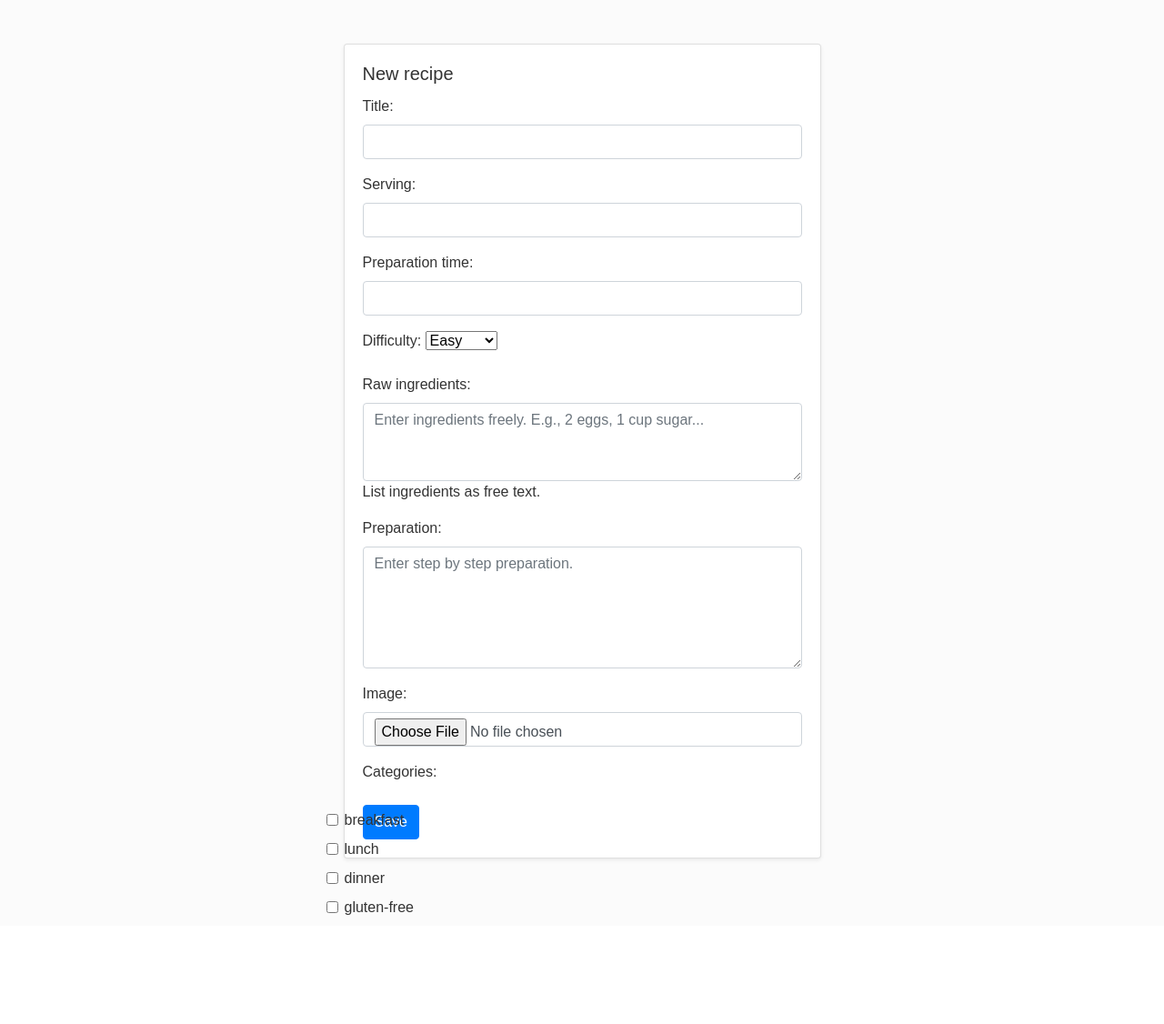
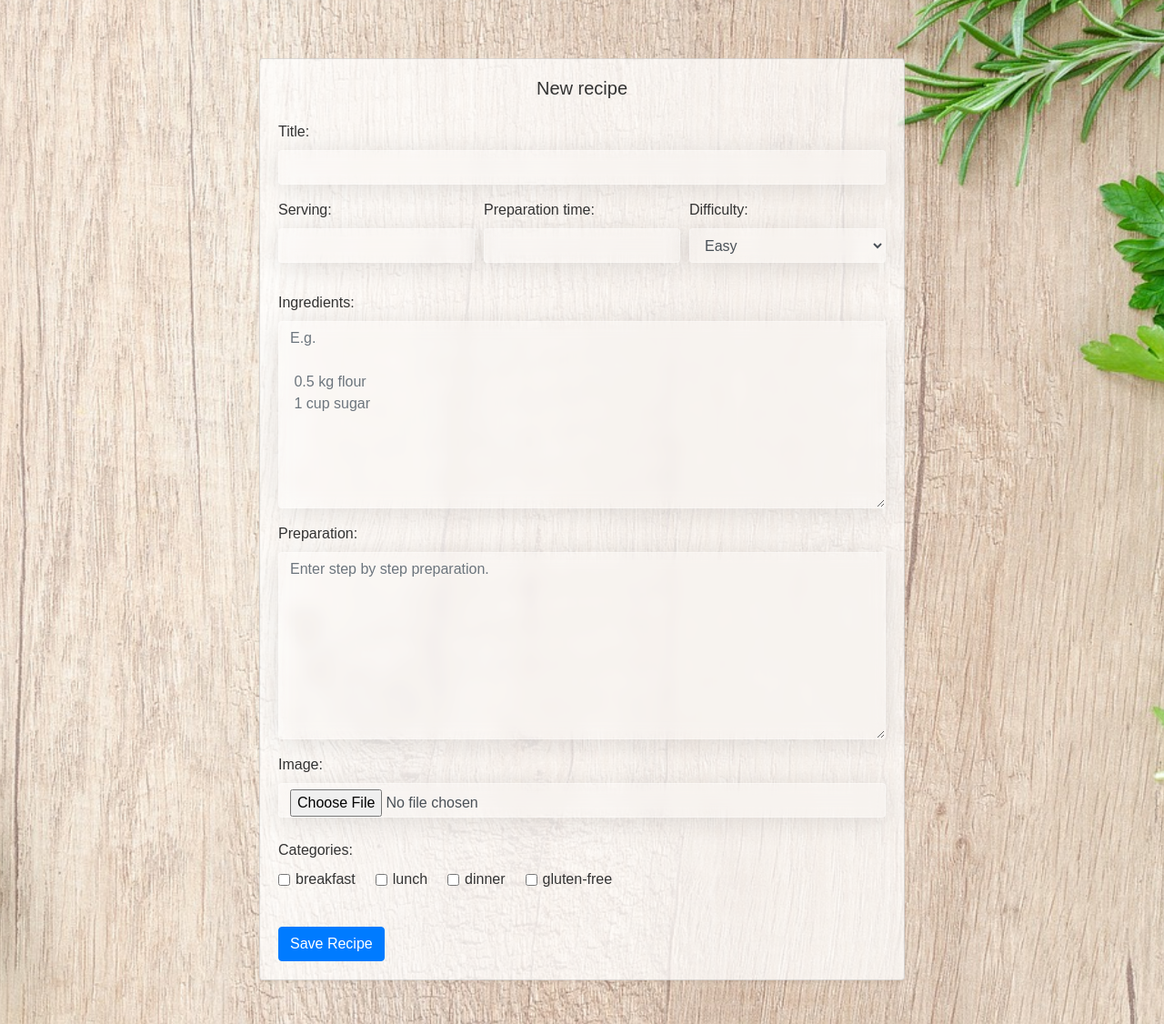
Before and after one commit to zsoltadam92/cs50w-finalProject-recipeBook, a Django app: page /recipe/add/ in a window 1280 px wide. Shown: the part 66-1192 px from the top of the page at 91% size. Before the commit the page ends 1084 px from the top, so only its background shows below. Run offline with Django 4.2, Linux system fonts and the light colour scheme; data comes from the database, SQL or seed files in the repository; some libraries are stand-ins or nearby versions.

Commit message:
add recipe style

```diff
--- a/recipebook/recepies/forms.py
+++ b/recipebook/recepies/forms.py
@@ -5,15 +5,18 @@ class RecipeForm(forms.ModelForm):
     class Meta:
         model = Recipe
         fields = ['title', 'serving', 'preparation_time', 'difficulty', 'raw_ingredients', 'preparation', 'image', 'categories']
+        labels = {
+            'raw_ingredients': 'Ingredients',
+        }
         widgets = {
             'title': forms.TextInput(attrs={'class': 'form-control'}),
             'serving': forms.NumberInput(attrs={'class': 'form-control'}),
             'preparation_time': forms.NumberInput(attrs={'class': 'form-control'}),
-            'difficulty': forms.Select(attrs={'class': 'form-select'}),
-            'raw_ingredients': forms.Textarea(attrs={'class': 'form-control', 'rows': 3, 'placeholder': 'Enter ingredients freely. E.g., 2 eggs, 1 cup sugar...'}),
-            'preparation': forms.Textarea(attrs={'class': 'form-control', 'rows': 5, 'placeholder': 'Enter step by step preparation.'}),
+            'difficulty': forms.Select(attrs={'class': 'form-select form-control'}),
+            'raw_ingredients': forms.Textarea(attrs={ 'class': 'form-control', 'rows': 8, 'placeholder': 'E.g. \n\n 0.5 kg flour \n 1 cup sugar'}),
+            'preparation': forms.Textarea(attrs={'class': 'form-control', 'rows': 8, 'placeholder': 'Enter step by step preparation.'}),
             'image': forms.FileInput(attrs={'class': 'form-control'}),
-            'categories': forms.CheckboxSelectMultiple(attrs={'class': 'form-check-input'})
+            'categories': forms.CheckboxSelectMultiple(attrs={'class': 'form-group '})
         }
 
     def __init__(self, *args, **kwargs):
--- a/recipebook/recepies/models.py
+++ b/recipebook/recepies/models.py
@@ -37,7 +37,7 @@ class Recipe(models.Model):
     choices=DifficultyLevel.choices,
     default=DifficultyLevel.EASY
   )
-  raw_ingredients = models.TextField(help_text="List ingredients as free text.")
+  raw_ingredients = models.TextField()
   ingredients = models.ManyToManyField(Ingredient, related_name='recipes')
   preparation = models.TextField()
   image = models.ImageField(upload_to='recepies/', null=True, blank=True)
--- a/recipebook/recepies/static/recepies/style.css
+++ b/recipebook/recepies/static/recepies/style.css
@@ -249,3 +249,50 @@ body {
 .comment-panel {
     height: 450px;
 }
+
+
+/* recipe_form.html---------- */
+.add-recipe-background {
+    background-image: url('../recepies/food-2879265_1280.jpg');
+    background-size: cover;
+    background-position: center;
+    background-repeat: no-repeat;
+    min-height: 100vh;
+  }
+
+  .new_recipe_card {
+    background: rgba(255, 255, 255, 0.75);
+  }
+
+.form-wrapper .form-control,
+.form-wrapper .form-select,
+.form-wrapper .form_check_input {
+    background: rgba(255, 255, 255, 0.2);
+    border: 1px solid rgba(255, 255, 255, 0.3);
+    box-shadow: 0 4px 30px rgba(0, 0, 0, 0.1);
+    backdrop-filter: blur(8px);
+    margin-bottom: 1rem;
+}
+
+.form-wrapper .form-control:focus,
+.form-wrapper .form-select:focus {
+    border-color: #00E5FF;
+    outline: none;
+    box-shadow: 0 0 5px #00E5FF;
+}
+
+
+
+.form-wrapper input[type=checkbox]:checked {
+    background-color: #00E5FF;
+    border-color: #00E5FF;
+}
+
+
+
+.form-check-inline label{
+    margin-right: 10px;
+}
+.form-check-inline label input[type=checkbox]{
+    margin-right: 6px;
+}
--- a/recipebook/recepies/templates/recepies/layout.html
+++ b/recipebook/recepies/templates/recepies/layout.html
@@ -94,10 +94,12 @@
         </div>
     </nav>
 
-    <div class="container  mt-3">
+
+    <div class="container pt-3">
         {% block content %}
         {% endblock %}
     </div>
+
 
 <script src="https://code.jquery.com/jquery-3.5.1.slim.min.js"></script>
 <script src="https://cdn.jsdelivr.net/npm/bootstrap@4.5.2/dist/js/bootstrap.bundle.min.js"></script>
--- a/recipebook/recepies/templates/recepies/recipe_details.html
+++ b/recipebook/recepies/templates/recepies/recipe_details.html
@@ -121,7 +121,7 @@
     <aside class="col-md-6 py-4">
       <section id="ratings-section">
         {% if already_rated %}
-        <p class="text-center bg-info ml-auto mr-auto rating-alert" >You have already rated this recipe.</p>
+        <p class="text-center bg-info ml-auto mr-auto p-2 rounded rating-alert" >You have already rated this recipe.</p>
         {% else %}
 
         {% if user.is_authenticated %}
--- a/recipebook/recepies/templates/recepies/recipe_form.html
+++ b/recipebook/recepies/templates/recepies/recipe_form.html
@@ -1,17 +1,69 @@
 {% extends "recepies/layout.html" %}
+
+{% block body_class %}add-recipe-background{% endblock %}
 
 {% block content %}
   <div class="container mt-5">
     <div class="row justify-content-center">
-        <div class="col-lg-6 col-md-8">
-            <div class="card shadow-sm">
+        <div class="col-lg-8 col-md-8">
+            <div class="card new_recipe_card shadow-sm mb-5">
                 <div class="card-body">
-                    <h5 class="card-title">New recipe</h5>
-                    <form action="{% url 'recipe_add' %}" method="post"  enctype="multipart/form-data">
-                        {% csrf_token %}
-                        {{ form.as_p }}
-                        <button type="submit" class="btn btn-primary">Save</button>
-                    </form>
+                    <h5 class="card-title text-center mb-4">New recipe</h5>
+                    <div class="form-wrapper">
+                        <form action="{% url 'recipe_add' %}" method="post"  enctype="multipart/form-data">
+                            {% csrf_token %}
+                            <div class="form-group">
+                                {{ form.title.label_tag }}
+                                {{ form.title }}
+                            </div>
+
+                            <div class="form-row">
+                            <div class="form-group col-md-4">
+                                {{ form.serving.label_tag }}
+                                {{ form.serving }}
+                            </div>
+                            <div class="form-group col-md-4">
+                                {{ form.preparation_time.label_tag }}
+                                {{ form.preparation_time }}
+                            </div>
+                            <div class="form-group col-md-4">
+                                <div class="d-flex flex-column">
+                                    {{ form.difficulty.label_tag }}
+                                    {{ form.difficulty }}
+                                </div>
+                            </div>
+                            </div>
+
+                            <div class="form-group">
+                            {{ form.raw_ingredients.label_tag }}
+                            {{ form.raw_ingredients }}
+                            </div>
+
+                            <div class="form-group">
+                            {{ form.preparation.label_tag }}
+                            {{ form.preparation }}
+                            </div>
+
+                            <div class="form-group mb-4">
+                            {{ form.image.label_tag }}
+                            {{ form.image }}
+                            </div>
+
+                            <div class="form-group mb-4">
+                                {{ form.categories.label_tag }}
+                                <div class="form-inline">
+                                    {% for checkbox in form.categories %}
+                                        <div class="form-check form-check-inline">
+                                            {{ checkbox }}
+                                            {{ checkbox.label_tag }}
+                                        </div>
+                                    {% endfor %}
+                                </div>
+                            </div>
+
+                            <button type="submit" class="btn btn-primary submit-btn mt-3">Save Recipe</button>
+                        </form>
+                    </div>
                 </div>
             </div>
         </div>
```
Also changed, not shown: other parts of recipebook/recepies/templates/recepies/layout.html (+1 -1 lines), recipebook/recepies/templates/recepies/your_fridge.html (+17 -3 lines), recipebook/db.sqlite3, recipebook/media/recepies/loaded-scalloped-potatoes-1647359998.jpg (added), recipebook/recepies/static/recepies/cooking-5556686_1280.png (added).
